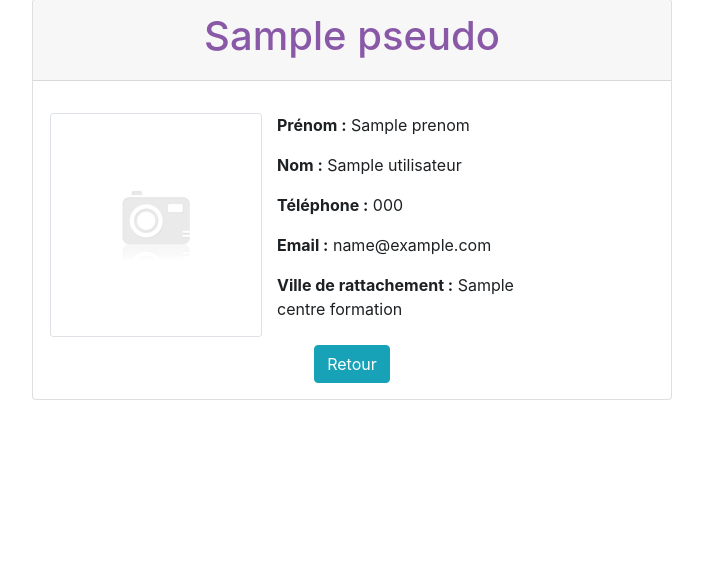
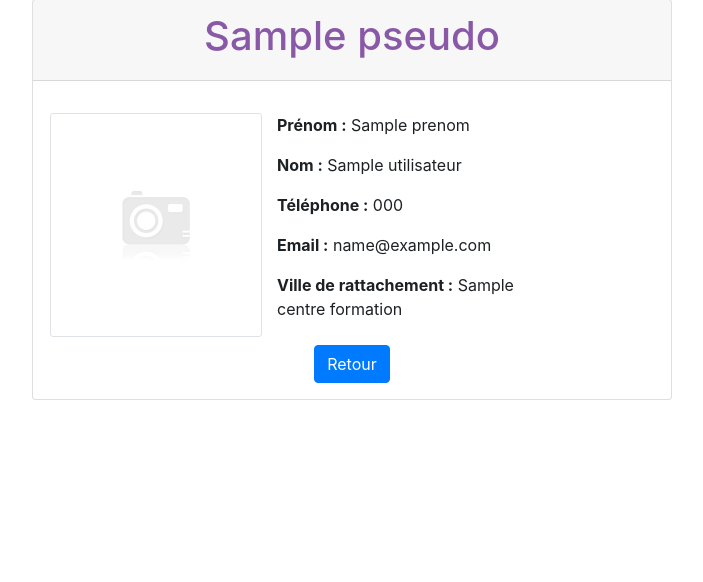
Before and after one commit to Laurent85220/sortir.com, a Symfony app: template templates/utilisateur/profil.html.twig in a window 1280 px wide. Shown: the part 105-687 px from the top of the page, without its empty margins (288-991 px from the left). Run offline with Twig, Linux system fonts and the light colour scheme; the template is opened without the code that fills it: most values are stand-ins (such as "Sample title", 1, 10 or a date in 2020); some libraries are stand-ins or nearby versions.

Commit message:
Protection de la route profil
Modification du fichier security.yaml pour autauriser l'accès à /profil seulement aux utilisateurs connectés et changement de couleur du bouton retour dans la page profil

```diff
--- a/templates/utilisateur/profil.html.twig
+++ b/templates/utilisateur/profil.html.twig
@@ -22,7 +22,7 @@
                                 <p><b>Ville de rattachement :</b> {{ utilisateur.centreFormation.nom }}</p>
                             </div>
                             <div class="col-12 text-center mt-2">
-                                <a href="{{ path('home') }}" class="btn btn-info d-inline-flex">Retour</a>
+                                <a href="{{ path('home') }}" class="btn btn-primary d-inline-flex">Retour</a>
                             </div>
                         </div>
                     </div>
```
Also changed, not shown: 1 other file.
